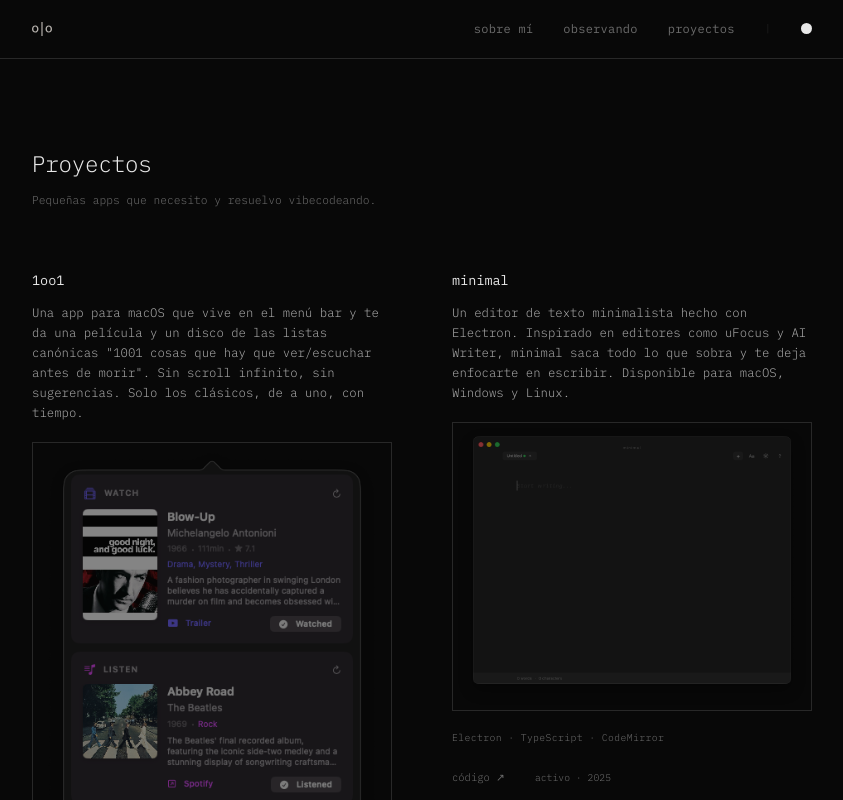
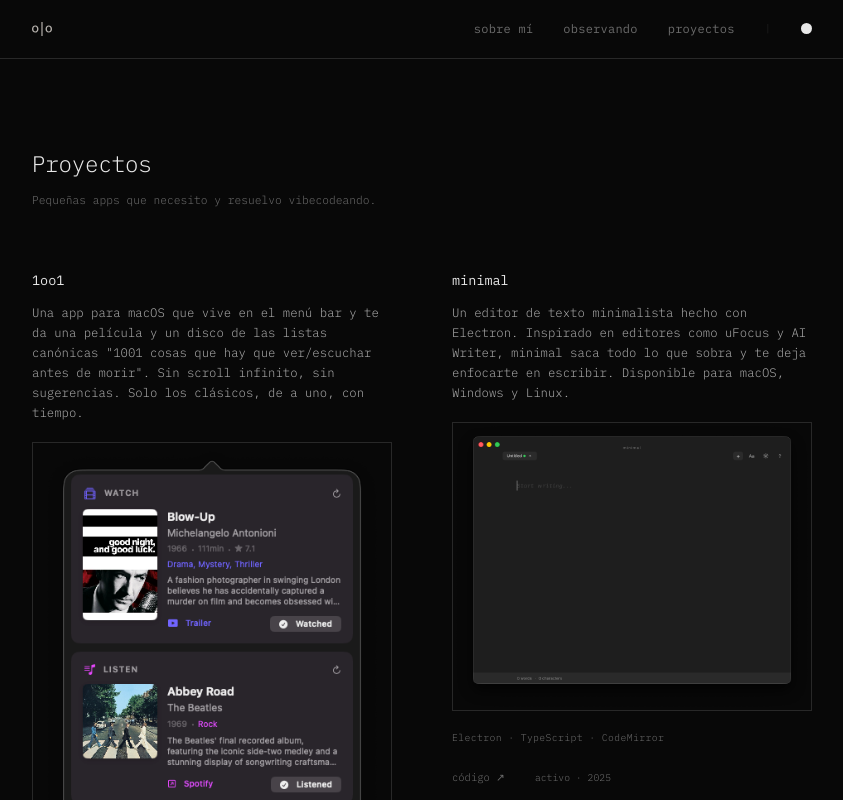
Before and after one commit to amarazzi/axel-is-bored, a Next.js app: page /projects in a window 1280 px wide. Shown: the top 800 px of the page, without its empty margins (218-1061 px from the left). Built offline with nearby package versions, Linux system fonts and the light colour scheme.

Commit message:
Corregir opacidad de screenshots: mostrar imágenes sin transparencia
Co-Authored-By: marazzi.axel@gmail.com <marazzi.axel@gmail.com>

```diff
--- a/src/app/page.tsx
+++ b/src/app/page.tsx
@@ -148,7 +148,7 @@ export default function HomePage() {
                         style={{
                           objectPosition: "center bottom",
                           borderRadius: "10px",
-                          opacity: 0.88,
+                          opacity: 1,
                         }}
                       />
                     </Link>
--- a/src/app/projects/[slug]/page.tsx
+++ b/src/app/projects/[slug]/page.tsx
@@ -70,7 +70,7 @@ export default async function ProjectPage({ params }: Props) {
                 width={160}
                 height={178}
                 className="object-cover"
-                style={{ objectPosition: "center bottom", borderRadius: "12px", opacity: 0.88 }}
+                style={{ objectPosition: "center bottom", borderRadius: "12px", opacity: 1 }}
               />
             </div>
           )}
--- a/src/app/projects/page.tsx
+++ b/src/app/projects/page.tsx
@@ -67,7 +67,7 @@ function ProjectCard({ project }: { project: Project }) {
             width={560}
             height={315}
             className="w-full h-auto transition-opacity duration-300"
-            style={{ opacity: 0.5 }}
+            style={{ opacity: 1 }}
           />
         </div>
       )}
```
